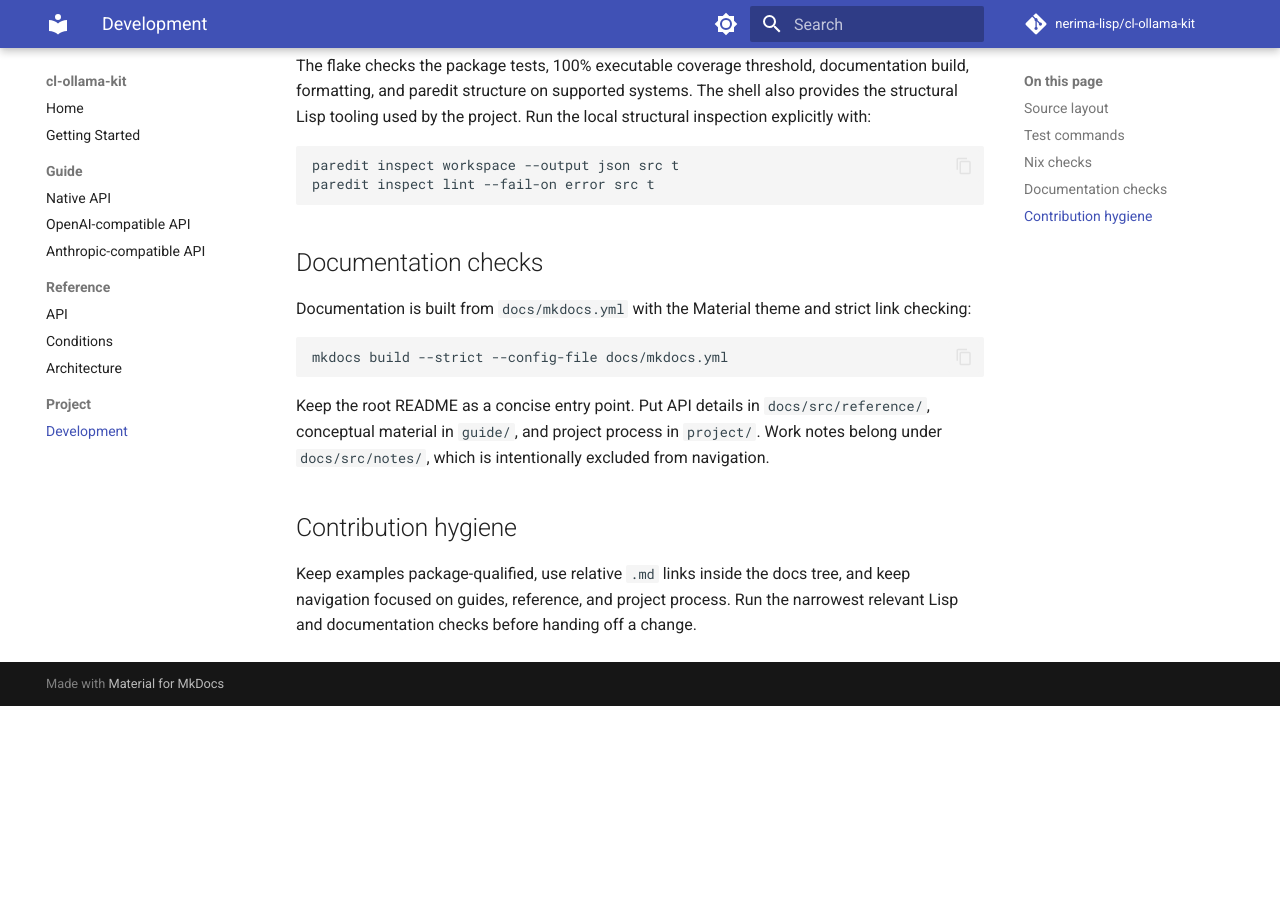
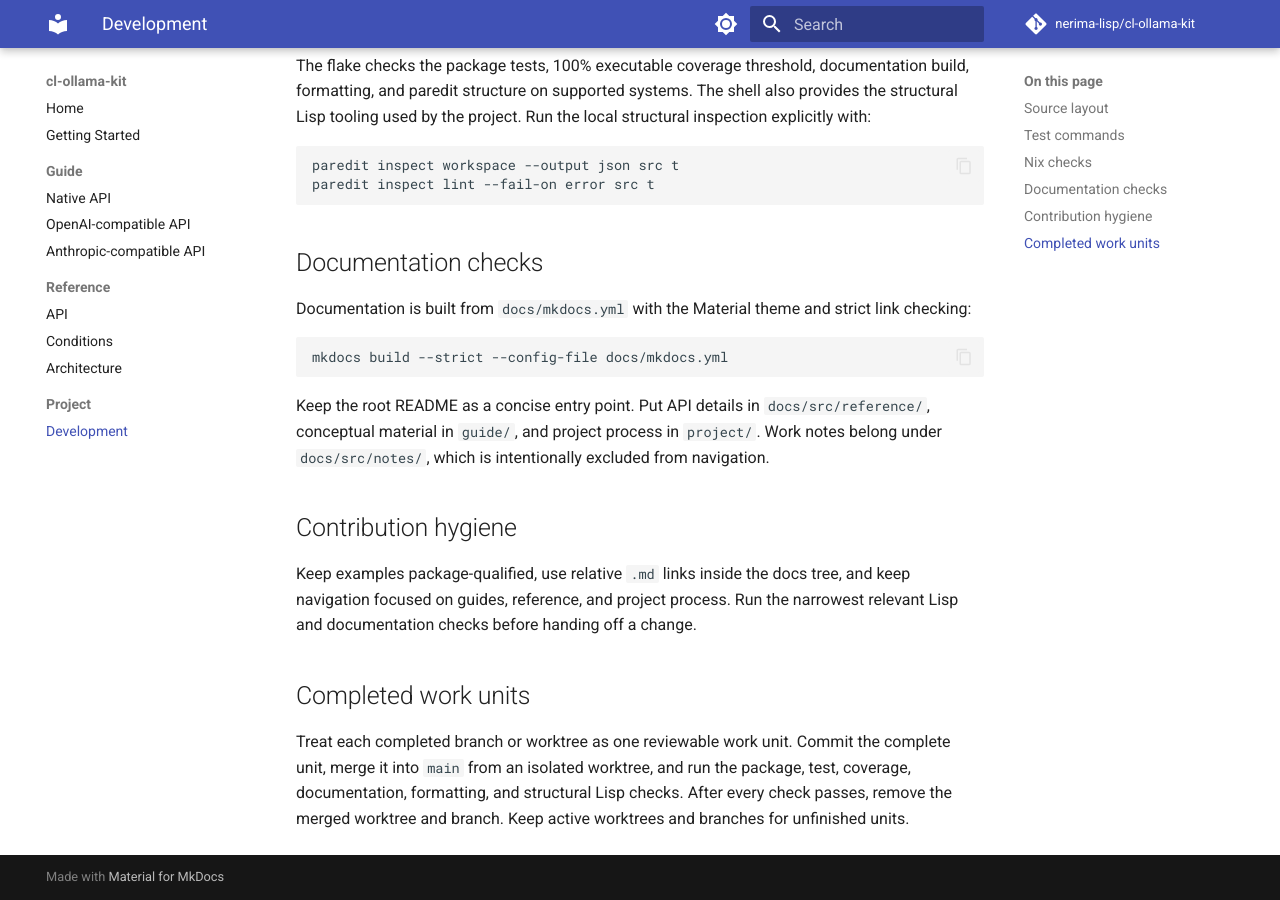
Before and after one commit to nerima-lisp/cl-ollama-kit, an MkDocs documentation site: the page built from docs/src/project/development.md, in a window 1280 px wide and 900 px high, scrolled down 1986 px. Built offline with MkDocs 1.6.1 and Material for MkDocs 9.7.7, drawn with Linux system fonts in a browser that asks for light colours; comment, search, counter and statistics services are not loaded; before the commit the page ends 2692 px from its top, so only the background shows below that.

Commit message:
Document completed work unit integration

```diff
--- a/docs/src/project/development.md
+++ b/docs/src/project/development.md
@@ -121,3 +121,11 @@ excluded from navigation.
 Keep examples package-qualified, use relative `.md` links inside the docs tree,
 and keep navigation focused on guides, reference, and project process. Run the
 narrowest relevant Lisp and documentation checks before handing off a change.
+
+## Completed work units
+
+Treat each completed branch or worktree as one reviewable work unit. Commit the
+complete unit, merge it into `main` from an isolated worktree, and run the
+package, test, coverage, documentation, formatting, and structural Lisp checks.
+After every check passes, remove the merged worktree and branch. Keep active
+worktrees and branches for unfinished units.
```
